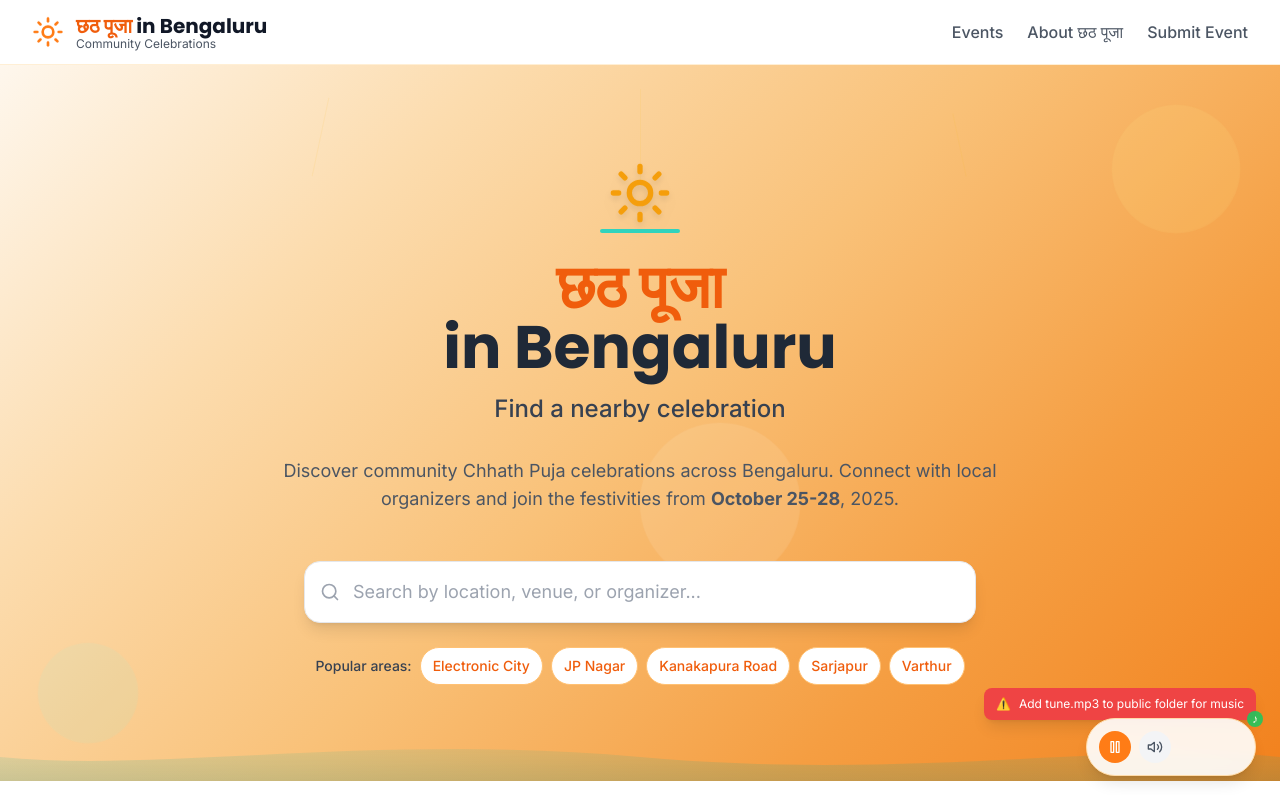
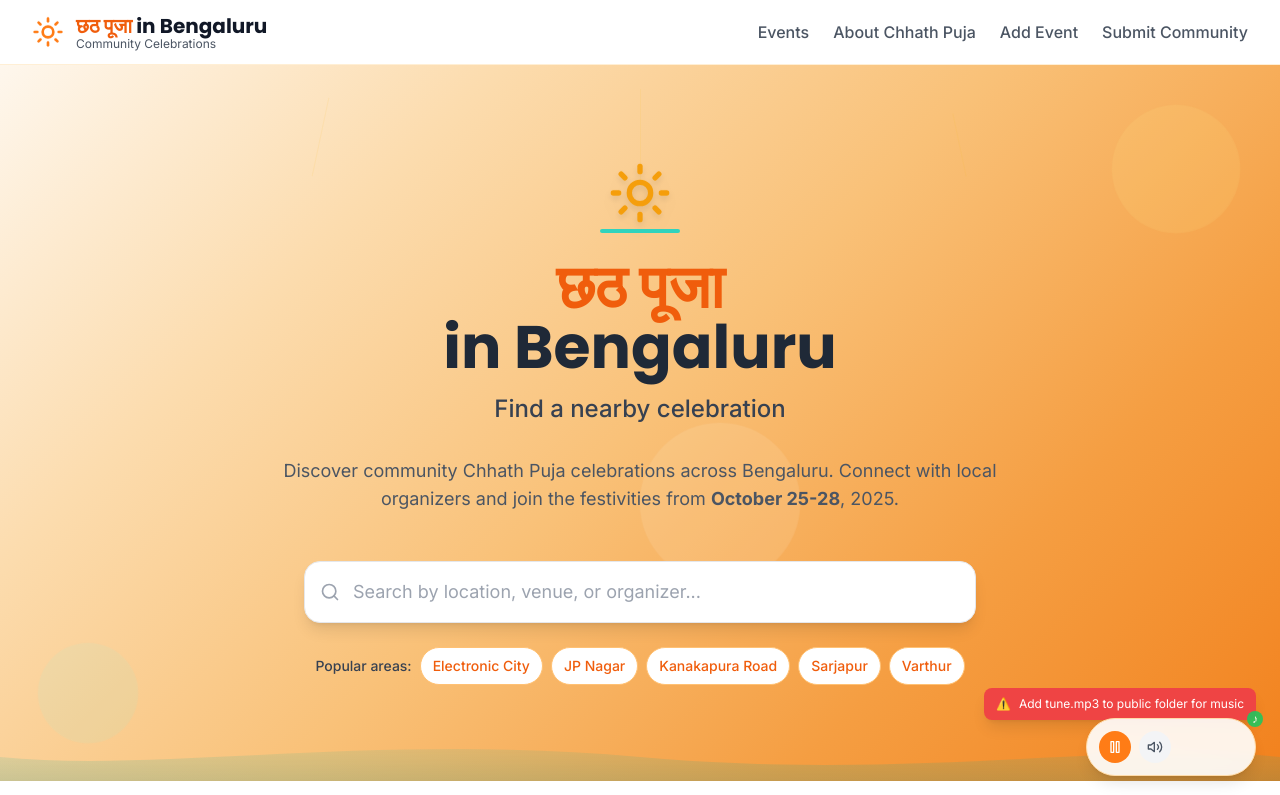
Before and after one commit to vinitshahdeo/chhath-puja, a React (Vite) app: page / in a window 1280 px wide. Shown: the top 795 px of the page. Built offline with nearby package versions, Linux system fonts and the light colour scheme; the HTML template or start-up script is replaced by a standard one.

Commit message:
Updated menu options

```diff
--- a/src/components/Header.jsx
+++ b/src/components/Header.jsx
@@ -30,7 +30,7 @@ const Header = () => {
               onClick={() => window.app?.setCurrentPage?.('about')}
               className="text-gray-600 hover:text-marigold-600 transition-colors duration-200 font-medium"
             >
-              About छठ पूजा
+              About Chhath Puja
             </button>
             <a
               href="https://forms.gle/RDoXHfEvTTwQRpin7"
@@ -38,7 +38,15 @@ const Header = () => {
               rel="noopener noreferrer"
               className="text-gray-600 hover:text-marigold-600 transition-colors duration-200 font-medium"
             >
-              Submit Event
+              Add Event
+            </a>
+            <a
+              href="https://forms.gle/UAVTiY8ewEy4cXcn8"
+              target="_blank"
+              rel="noopener noreferrer"
+              className="text-gray-600 hover:text-marigold-600 transition-colors duration-200 font-medium"
+            >
+              Submit Community
             </a>
           </nav>
 
@@ -86,6 +94,15 @@ const Header = () => {
               >
                 Submit Event
               </a>
+              <a
+                href="https://chat.whatsapp.com/IzpKJTmbMoH6XMUhxYa8bj"
+                target="_blank"
+                rel="noopener noreferrer"
+                className="block py-2 text-gray-600 hover:text-marigold-600 transition-colors duration-200 font-medium"
+                onClick={() => setMobileMenuOpen(false)}
+              >
+                Join Community
+              </a>
             </nav>
           </div>
         )}
```
